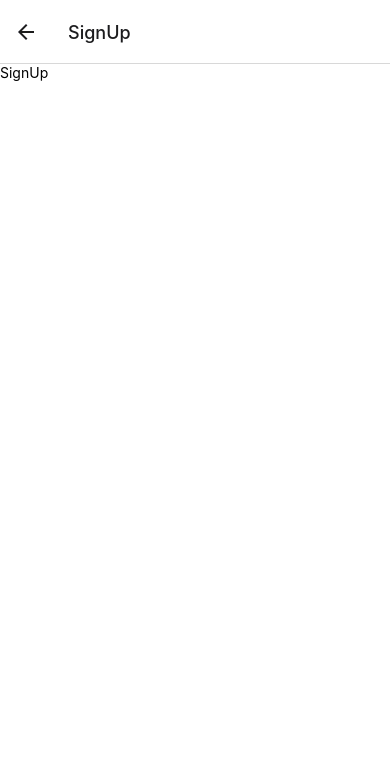
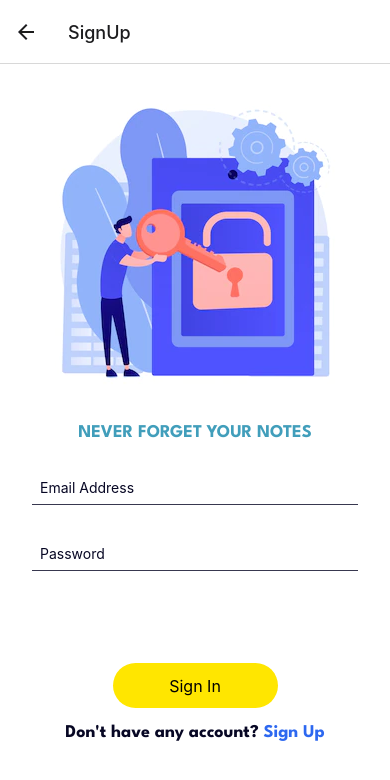
Before and after one commit to RafiulAlam98/Note-Native-UI, a React Native app: screen /SignUp in a window 390 px wide. Shown: the top 780 px of the page. Built offline with nearby package versions, Linux system fonts and the light colour scheme.

Commit message:
sign in and sign up screen design completed

```diff
--- a/src/Theme/Colors.jsx
+++ b/src/Theme/Colors.jsx
@@ -11,4 +11,5 @@ export const colors = {
   lightRed: '#CD5120',
   green: '#1ec2a4',
   blue: '#2d68f0',
+  lightYellow: '#FFE600',
 };
--- /dev/null
+++ b/src/components/Button/Button.jsx
@@ -0,0 +1,26 @@
+import { View, TouchableOpacity, StyleSheet, Text } from 'react-native';
+import React from 'react';
+import { colors } from '../../Theme/Colors';
+import { spacing } from '../../Theme/Spacing';
+
+export default function Button({ title, onPress, customStyles }) {
+  return (
+    <TouchableOpacity style={[styles.button, customStyles]} onPress={onPress}>
+      <Text style={styles.title}>{title}</Text>
+    </TouchableOpacity>
+  );
+}
+
+const styles = StyleSheet.create({
+  button: {
+    borderRadius: 30,
+    width: 165,
+    height: 45,
+    backgroundColor: colors.lightYellow,
+    justifyContent: 'center',
+    alignItems: 'center',
+  },
+  title: {
+    fontSize: spacing[3],
+  },
+});
--- a/src/components/Text/TextPreset.jsx
+++ b/src/components/Text/TextPreset.jsx
@@ -34,6 +34,6 @@ export const Presets = {
   },
   h4: {
     ...BASE_BOLD,
-    fontSize: 14,
+    fontSize: 18,
   },
 };
--- a/src/screens/SignIn.jsx
+++ b/src/screens/SignIn.jsx
@@ -1,14 +1,89 @@
-import { View, SafeAreaView } from 'react-native';
+import {
+  View,
+  SafeAreaView,
+  Image,
+  StyleSheet,
+  ScrollView,
+  TextInput,
+  Pressable,
+} from 'react-native';
 import React from 'react';
 import Text from '../components/Text/Text';
 import { colors } from '../Theme/Colors';
+import { spacing } from '../Theme/Spacing';
+import Button from '../components/Button/Button';
+export default function SignIn() {
+  const onChangeText = text => {
+    console.log(text);
+  };
 
-export default function SignIn() {
   return (
     <SafeAreaView>
-      <Text preset="h3" style={{ color: colors.darkOrange }}>
-        SignIn
-      </Text>
+      <ScrollView>
+        <Image
+          style={{ alignSelf: 'center' }}
+          source={require('../../assets/Images/empty-state.png')}
+        />
+        <Text preset="h4" style={styles.notetxt}>
+          Never forget your notes
+        </Text>
+        <View style={{ height: 30 }} />
+        <View>
+          <TextInput
+            placeholder="Email Address"
+            autoCorrect={false}
+            placeholderTextColor={colors.black}
+            style={styles.textInput}
+            onChangeText={text => onChangeText(text)}
+          />
+          <TextInput
+            autoCorrect={false}
+            placeholder="Password"
+            placeholderTextColor={colors.black}
+            style={styles.textInput}
+            secureTextEntry
+            onChangeText={text => onChangeText(text)}
+          />
+          <View
+            style={{
+              flex: 1,
+              justifyContent: 'flex-end',
+              alignItems: 'center',
+            }}
+          >
+            <Button
+              customStyles={{ alignSelf: 'center', marginTop: 60 }}
+              title="Sign In"
+            />
+            <Pressable>
+              <Text
+                preset="h4"
+                style={{ color: colors.black, marginTop: spacing[3] }}
+              >
+                Don't have any account?{' '}
+                <Text preset="h4" style={{ color: colors.blue }}>
+                  Sign Up
+                </Text>
+              </Text>
+            </Pressable>
+          </View>
+        </View>
+      </ScrollView>
     </SafeAreaView>
   );
 }
+
+const styles = StyleSheet.create({
+  notetxt: {
+    color: colors.lightgreen,
+    textAlign: 'center',
+    textTransform: 'uppercase',
+  },
+  textInput: {
+    borderBottomColor: colors.darkgray,
+    borderBottomWidth: 1,
+    padding: spacing[2],
+    marginHorizontal: spacing[4],
+    marginBottom: spacing[4],
+  },
+});
--- a/src/screens/SignUp.jsx
+++ b/src/screens/SignUp.jsx
@@ -1,10 +1,90 @@
-import { View, Text } from 'react-native';
+import {
+  View,
+  SafeAreaView,
+  Image,
+  StyleSheet,
+  ScrollView,
+  TextInput,
+  Pressable,
+} from 'react-native';
 import React from 'react';
+import Text from '../components/Text/Text';
+import { colors } from '../Theme/Colors';
+import { spacing } from '../Theme/Spacing';
+import Button from '../components/Button/Button';
 
 export default function SignUp() {
+  const onChangeText = text => {
+    console.log(text);
+  };
+
   return (
-    <View>
-      <Text>SignUp</Text>
-    </View>
+    <SafeAreaView>
+      <ScrollView>
+        <Image
+          style={{ alignSelf: 'center' }}
+          source={require('../../assets/Images/empty-state.png')}
+        />
+        <Text preset="h4" style={styles.notetxt}>
+          Never forget your notes
+        </Text>
+        <View style={{ height: 30 }} />
+        <View>
+          <TextInput
+            placeholder="Email Address"
+            autoCorrect={false}
+            placeholderTextColor={colors.black}
+            style={styles.textInput}
+            onChangeText={text => onChangeText(text)}
+          />
+          <TextInput
+            autoCorrect={false}
+            placeholder="Password"
+            placeholderTextColor={colors.black}
+            style={styles.textInput}
+            secureTextEntry
+            onChangeText={text => onChangeText(text)}
+          />
+          <View
+            style={{
+              flex: 1,
+              justifyContent: 'flex-end',
+              alignItems: 'center',
+            }}
+          >
+            <Button
+              customStyles={{ alignSelf: 'center', marginTop: 60 }}
+              title="Sign In"
+            />
+            <Pressable>
+              <Text
+                preset="h4"
+                style={{ color: colors.black, marginTop: spacing[3] }}
+              >
+                Don't have any account?{' '}
+                <Text preset="h4" style={{ color: colors.blue }}>
+                  Sign Up
+                </Text>
+              </Text>
+            </Pressable>
+          </View>
+        </View>
+      </ScrollView>
+    </SafeAreaView>
   );
 }
+
+const styles = StyleSheet.create({
+  notetxt: {
+    color: colors.lightgreen,
+    textAlign: 'center',
+    textTransform: 'uppercase',
+  },
+  textInput: {
+    borderBottomColor: colors.darkgray,
+    borderBottomWidth: 1,
+    padding: spacing[2],
+    marginHorizontal: spacing[4],
+    marginBottom: spacing[4],
+  },
+});
```
Also changed, not shown: assets/Images/empty-state.png (added), assets/Images/empty-state.webp (deleted).
